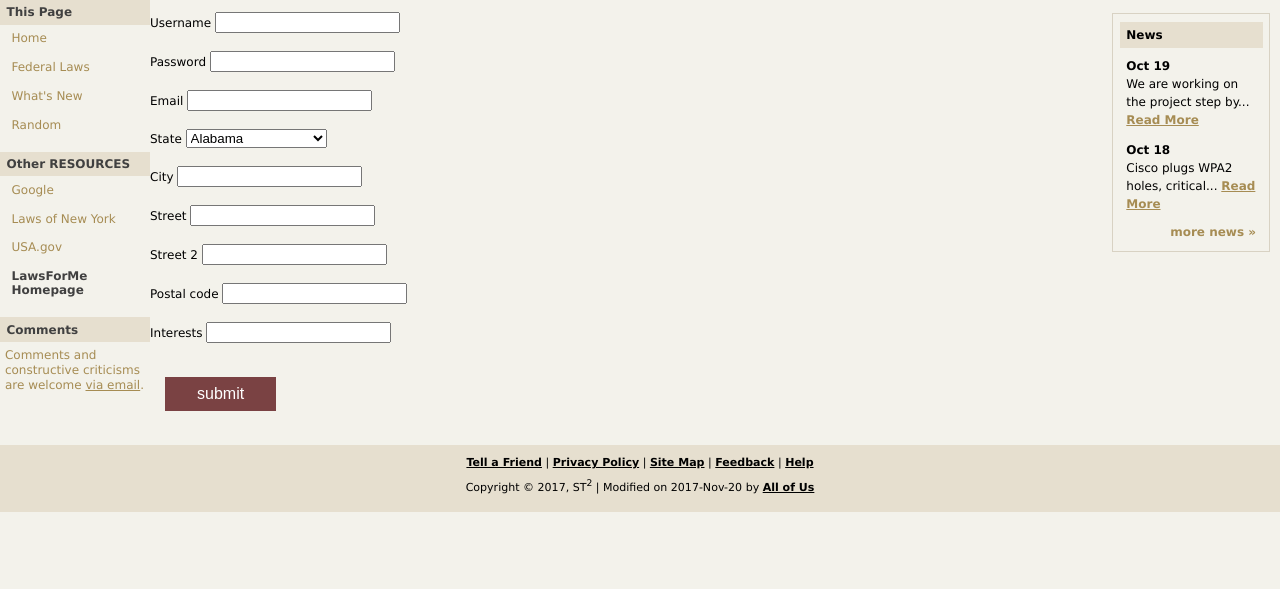
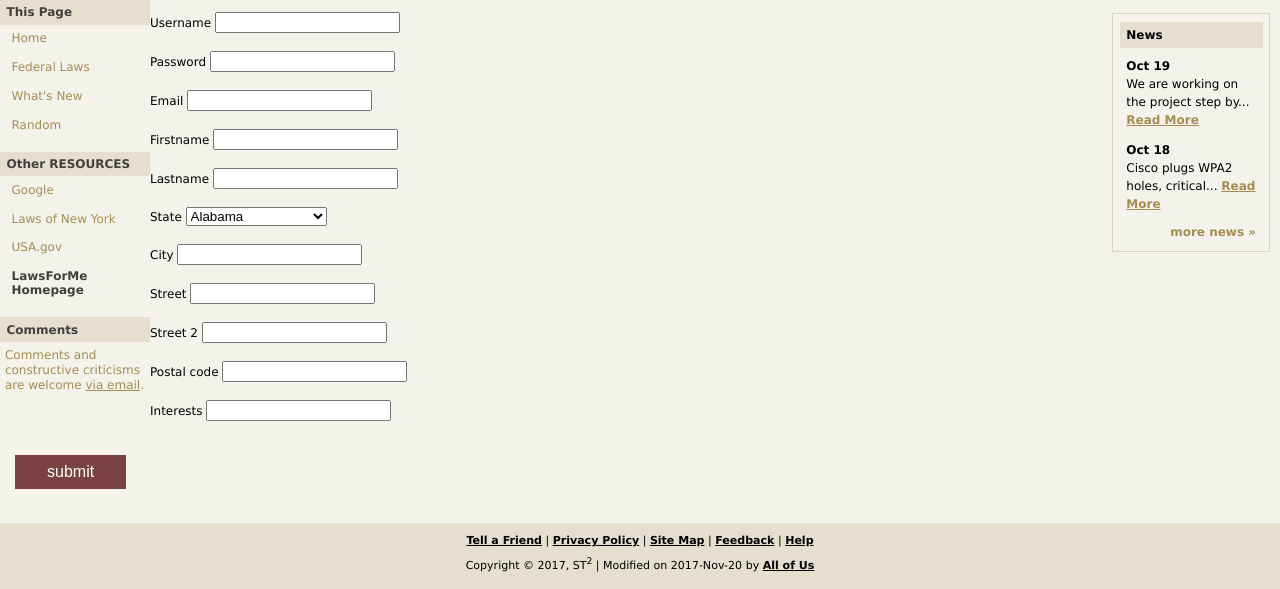
Before and after one commit to slandau3/LawsForMe, a Flask app: page /createAccount/ in a window 1280 px wide. Shown: the part 125-714 px from the top of the page. Run offline with Flask 2, Linux system fonts and the light colour scheme; some libraries are stand-ins or nearby versions.

Commit message:
fixed some issues

```diff
--- a/app.py
+++ b/app.py
@@ -203,6 +203,7 @@
         """
     thread = db.get_thread(next_name)
     comments = db.get_comments(next_name)
+    print(comments)
     # return render_template('thread.html', thr = threads)
     return render_template('comments.html', thr=thread, com=comments, nn=next_name, logged_in=__session_has_uuid())
 
--- a/templates/createAccount.html
+++ b/templates/createAccount.html
@@ -11,6 +11,8 @@
     <p>Username <input type = "text" name = "username" /></p><p style="color: red">{{ username }}</p>
     <p>Password <input type = "password" name = "password" /></p><p style="color: red">{{ password }}</p>
     <p>Email <input type = "text" name = "email" /></p>
+    <p>Firstname <input type="text" name = "firstname"/></p>
+    <p>Lastname <input type="text" name="lastname"/></p>
 	<p>State
 		<select name="state">
 		<option selected="selected" value="AL">Alabama</option>
```
Also changed, not shown: README.txt.
